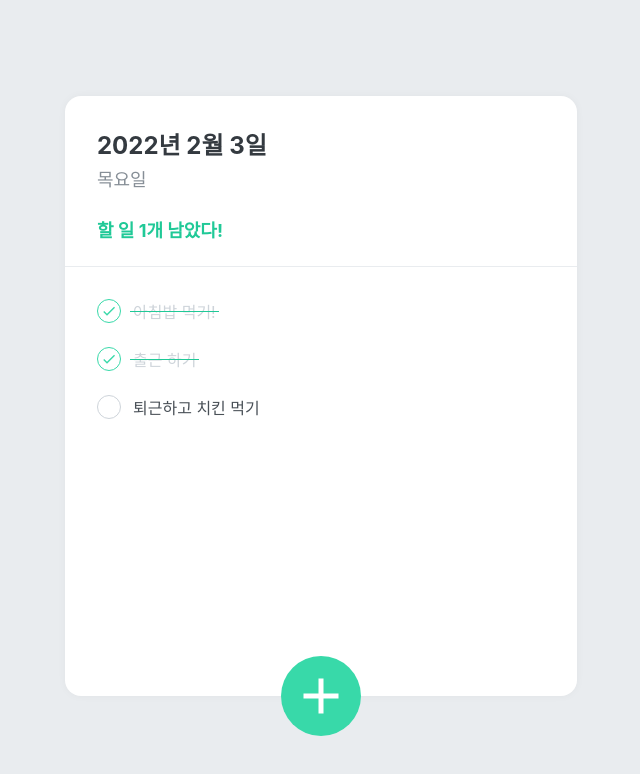
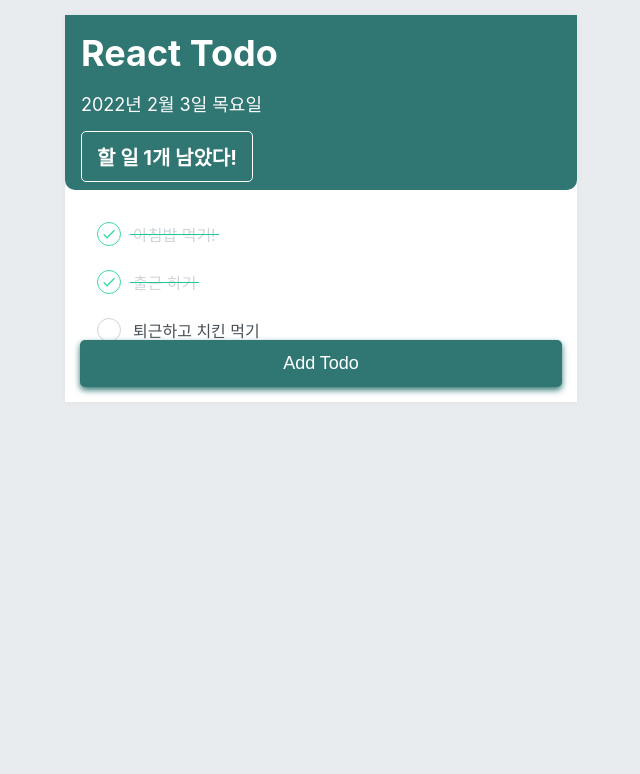
Before and after one commit to qpqp8483/todo_my_self, a React (Create React App) app: page / in a window 1280 px wide. Shown: the top 774 px of the page, without its empty margins (319-959 px from the left). Built offline with nearby package versions, Linux system fonts and the light colour scheme.

Commit message:
add design

```diff
--- a/src/App.js
+++ b/src/App.js
@@ -1,4 +1,4 @@
-import React, { useEffect, useRef, useState } from 'react';
+import React, { useRef, useState } from 'react';
 import { createGlobalStyle } from 'styled-components';
 import TodoCreate from './components/TodoCreate';
 import TodoHead from './components/TodoHead';
@@ -7,8 +7,15 @@ import TodoTemplate from './components/TodoTemplate';
 
 const GlobalStyle = createGlobalStyle`
   html,body{
+    margin: 0;
+    padding: 0;
+    height: 100%;
     background: #e9ecef;
     font-size: 62.5%;
+  }
+  #root{
+    min-height: 100%;
+    max-height: 100%;
   }
 `;
 
--- a/src/components/TodoCreate.js
+++ b/src/components/TodoCreate.js
@@ -8,36 +8,26 @@ const CircleButton = styled.button`
     justify-content: center;
     position: absolute;
     left: 50%;
-    bottom: 0px;
-    width: 80px;
-    height: 80px;
-    font-size: 6.0rem;
+    bottom: 15px;
+    width: calc(100% - 30px);
+    line-height: 45px;
+    font-size: 1.8rem;
     color: #fff;
-    background: #38d9a9;
+    background: #307672;
+    box-shadow: 0 3px 6px 0 #307672;
     &:hover {
-        background: #63e6be;
-    }
-    &:active {
-        background: #20c997;
+        background: #2a6866;
     }
     border: none;
-    border-radius: 50%;
+    border-radius: 5px;
     outline: none;
-    z-index: 5;
+    z-index: 0;
     cursor: pointer;
-    transform: translate(-50%, 50%);
+    transform: translateX(-50%);
     transition: all ease-in 0.125s;
     ${props =>
         props.open &&
         css`
-            background: #ff6b6b;
-            &:hover{
-                background: #ff8787;
-            }
-            &:active{
-                background: #fa5252;
-            }
-            transform: translate(-50%, 50%) rotate(45deg);
 
         `
     }
@@ -48,6 +38,7 @@ const InsertFormPositioner = styled.div`
   left: 0;
   bottom: 0;
   width: 100%;
+  z-index: 1;
 `;
 
 const InsertForm = styled.form`
@@ -104,7 +95,7 @@ const TodoCreate = ({ onInsert }) => {
           </InsertFormPositioner>
         )}
         <CircleButton onClick={onToggle} open={open}>
-          <MdAdd />
+          Add Todo
         </CircleButton>
       </>
     );
--- a/src/components/TodoHead.js
+++ b/src/components/TodoHead.js
@@ -1,4 +1,3 @@
-import React, { useEffect } from 'react';
 import '../style/TodoHead.scss';
 
 const TodoHead = ({ todos }) => {
@@ -18,8 +17,8 @@ const TodoHead = ({ todos }) => {
 
   return (
     <div className="todo-head">
-      <h1>{todayNow}</h1>
-      <div className="day">{datOfWeek}요일</div>
+      <h1>React Todo</h1>
+      <div className="day">{todayNow} {datOfWeek}요일</div>
       <div className="tasks-left">할 일 {todoRemain.length}개 남았다!</div>
     </div>
   );
--- a/src/style/TodoHead.scss
+++ b/src/style/TodoHead.scss
@@ -1,22 +1,27 @@
-.todo-head{
-    padding: 30px 32px 24px 32px;
-    border-bottom: 1px solid #e9ecef;
+.todo-head {
+  padding: 16px;
+  height: 175px;
+  background: #307672;
+  border-radius: 0 0 10px 10px;
+  box-sizing: border-box;
 
-    h1{
-        margin: 0;
-        font-size: 2.4rem;
-        color: #343a40;
-    }
-    .day{
-        margin-top: 4px;
-        font-size: 1.8rem;
-        color: #868e96;
-    }
-    .tasks-left{
-        margin-top: 25px;
-        font-size: 1.8rem;
-        font-weight: bold;
-        color: #20c997;
-    }
-
+  h1 {
+    margin: 0 0 15px;
+    font-size: 3.6rem;
+    color: #fff;
+  }
+  .day {
+    margin-bottom: 15px;
+    font-size: 1.8rem;
+    color: #fff;
+  }
+  .tasks-left {
+    display: inline-block;
+    padding: 10px 15px;
+    font-size: 2rem;
+    font-weight: bold;
+    color: #fff;
+    border: 1px solid #fff;
+    border-radius: 5px;
+  }
 }
--- a/src/style/TodoTemplate.scss
+++ b/src/style/TodoTemplate.scss
@@ -1,11 +1,10 @@
-.todo-template{
-    width: 512px;
-    height: 600px;
-    position: relative;
-    background: #fff;
-    border-radius: 16px;
-    box-shadow: 0 0 8px 0 rgba(0,0,0,0.04);
-    margin: 96px auto 32px;
-    display: flex;
-    flex-direction: column;
+.todo-template {
+  width: 512px;
+  height: calc(100% - 30px);
+  position: relative;
+  background: #fff;
+  box-shadow: 0 0 8px 0 rgba(0, 0, 0, 0.04);
+  margin: 15px auto 0;
+  display: flex;
+  flex-direction: column;
 }
```
